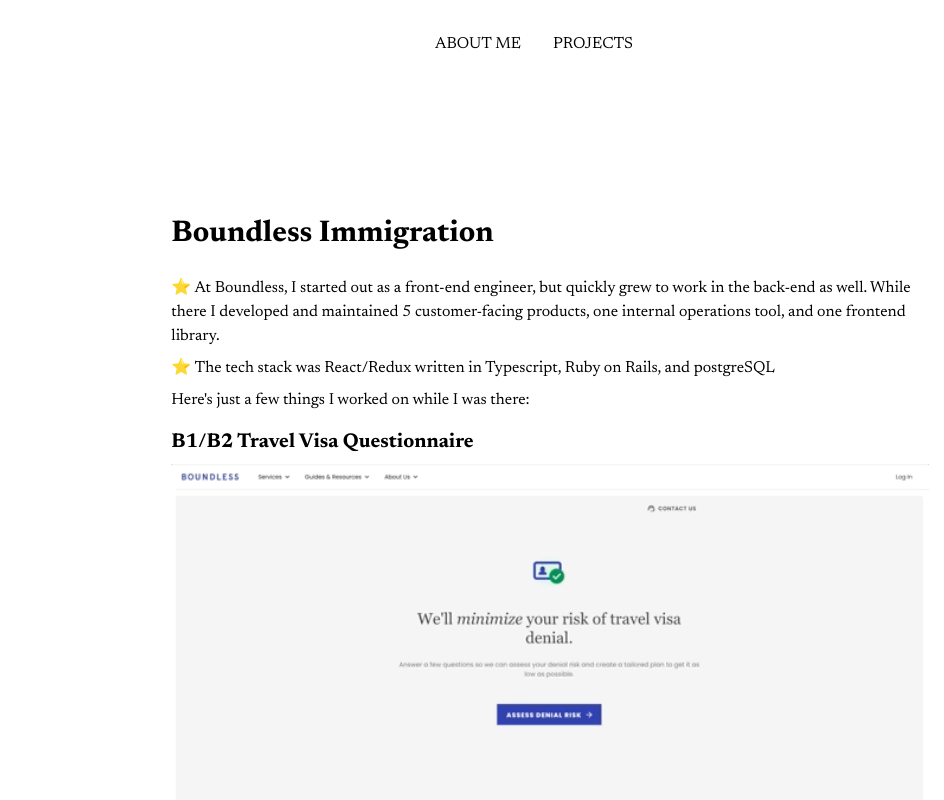
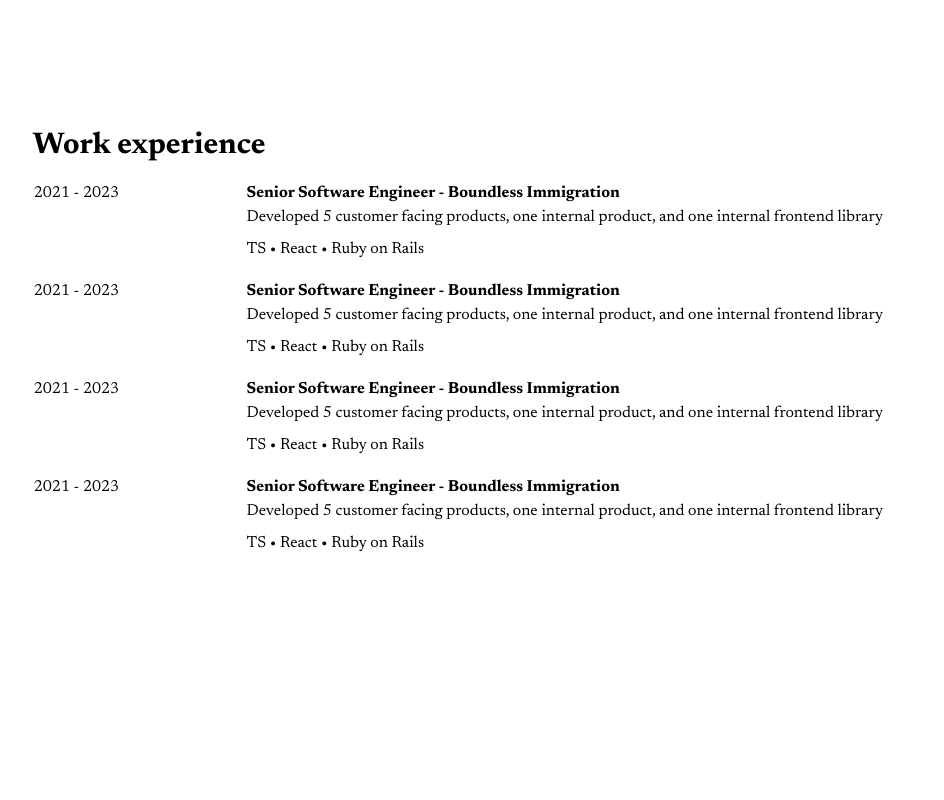
Before and after one commit to jeff-soriano/jeff-soriano.github.io, a Next.js app: page /experience in a window 1280 px wide. Shown: the top 800 px of the page, without its empty margins (90-1034 px from the left). Built offline with nearby package versions, Linux system fonts and the light colour scheme.

Commit message:
Implement new nav layout

```diff
--- a/app/experience/page.tsx
+++ b/app/experience/page.tsx
@@ -3,54 +3,72 @@
 
 export default function Experience() {
   return (
-    <section className="py-6 px-12">
-      <section className="mb-4">
-        <h1 className="text-3xl font-bold">Boundless Immigration</h1>
-        <br />
-        <ul className="mb-2">
-          <li className="mb-2">
-            ⭐ At Boundless, I started out as a front-end engineer, but quickly
-            grew to work in the back-end as well. While there I developed and
-            maintained 5 customer-facing products, one internal operations tool,
-            and one frontend library.
-          </li>
-          <li>
-            ⭐ The tech stack was React/Redux written in Typescript, Ruby on
-            Rails, and postgreSQL
-          </li>
-        </ul>
-        Here's just a few things I worked on while I was there:
-      </section>
-      <section>
-        <GifSection gif="b1b2" header="B1/B2 Travel Visa Questionnaire">
-          Questionnaire product that screens risk of denial when applying for
-          B1/B2 travel visa. Built in "just-in-time" components that explains to
-          customer why their risk may go up or down depending on answers.{' '}
-        </GifSection>
-        <GifSection gif="address-history" header="Address & Employment History">
-          Simple user interface with a lot going on in the background. Both
-          frontend and backend validation was written to ensure addresses were
-          inputted correctly, and that there were no overlaps in dates in order
-          to avoid getting possible rejections from USCIS
-        </GifSection>
-        <GifSection gif="doc-upload" header="Document Upload">
-          Document upload page for customers to upload supporting documents that
-          support their case in obtaining a visa. Each page contains
-          instructions for the type of document to upload. Documents were
-          securely uploaded to AWS S3.
-        </GifSection>
-        <GifSection gif="milestone-tracker" header="Milestone Tracker">
-          A "milestone tracker" to let customers who have completed their K1
-          visa application track further actions needed when obtaining a
-          marriaged-based green card in the future. Dates and inputs on the page
-          were dynamically altered based on customer input to certain fields.
-        </GifSection>
-        <GifSection gif="checkout" header="Checkout Page">
-          Checkout page that leads you down two options, paying for government
-          fees upfront or deciding to do that later. Integrated with Stripe and
-          SplitIt webhooks.
-        </GifSection>
-      </section>
+    <section className="px-4 pt-4">
+      <h2 className="text-3xl font-bold">Work experience</h2>
+      <table className="table-auto border-separate border-spacing-y-4">
+        <tbody>
+          <tr>
+            <td className="w-1/4 align-top">2021 - 2023</td>
+            <td>
+              <h3>
+                <strong>
+                  Senior Software Engineer - Boundless Immigration
+                </strong>
+              </h3>
+              <p>
+                Developed 5 customer facing products, one internal product, and
+                one internal frontend library
+              </p>
+              <p className="mt-2">TS • React • Ruby on Rails</p>
+            </td>
+          </tr>
+          <tr className="mt-10">
+            <td className="w-1/4 align-top">2021 - 2023</td>
+            <td>
+              <h3>
+                <strong>
+                  Senior Software Engineer - Boundless Immigration
+                </strong>
+              </h3>
+              <p>
+                Developed 5 customer facing products, one internal product, and
+                one internal frontend library
+              </p>
+              <p className="mt-2">TS • React • Ruby on Rails</p>
+            </td>
+          </tr>
+          <tr className="mt-10">
+            <td className="w-1/4 align-top">2021 - 2023</td>
+            <td>
+              <h3>
+                <strong>
+                  Senior Software Engineer - Boundless Immigration
+                </strong>
+              </h3>
+              <p>
+                Developed 5 customer facing products, one internal product, and
+                one internal frontend library
+              </p>
+              <p className="mt-2">TS • React • Ruby on Rails</p>
+            </td>
+          </tr>
+          <tr className="mt-10">
+            <td className="w-1/4 align-top">2021 - 2023</td>
+            <td>
+              <h3>
+                <strong>
+                  Senior Software Engineer - Boundless Immigration
+                </strong>
+              </h3>
+              <p>
+                Developed 5 customer facing products, one internal product, and
+                one internal frontend library
+              </p>
+              <p className="mt-2">TS • React • Ruby on Rails</p>
+            </td>
+          </tr>
+        </tbody>
+      </table>
     </section>
   )
 }
--- a/app/layout.tsx
+++ b/app/layout.tsx
@@ -4,7 +4,7 @@
 import Link from 'next/link'
 import bg from '../public/images/zion.jpeg'
 
-const inter = Newsreader({ subsets: ['latin'] })
+const newsreader = Newsreader({ subsets: ['latin'] })
 
 export const metadata: Metadata = {
   title: 'Create Next App',
@@ -18,23 +18,11 @@
 }) {
   return (
     <html lang="en">
-      <body className={`${inter.className} flex flex-col items-center`}>
-        <div className="w-4/6">
-          <nav className="z-10">
-            <div className="flex justify-center pb-6 pt-8 ">
-              <Link className="mr-8" href="/about-me">
-                ABOUT ME
-              </Link>
-              <Link className="mr-8" href="/side-projects">
-                PROJECTS
-              </Link>
-            </div>
-          </nav>
+      <body
+        className={`${newsreader.className} flex flex-col items-center content-center`}
+      >
+        <div className="w-10/12">
           <main className="pt-28">{children}</main>
-          {/* <footer className="text-xs border-t p-4 text-center border-slate-200/20">
-            Designed and built by yours truly, using NextJS, Typescript, and
-            TailwindCSS :)
-          </footer> */}
         </div>
       </body>
     </html>
--- a/app/page.tsx
+++ b/app/page.tsx
@@ -2,8 +2,8 @@
 
 export default function Home() {
   return (
-    <section className="py-6 px-12 grid grid-cols-2 gap-4">
-      <section className="px-4 pt-4 border-l-4 border-t-4">
+    <section className="py-6 px-12 grid grid-cols-3 gap-4">
+      <section className="px-4 pt-4 border-l-4 border-t-4 col-span-2">
         <h1 className="text-4xl font-bold">
           Hi there, my name is Jeff Soriano
         </h1>
@@ -18,72 +18,14 @@
         </p>
         <p className="mt-2">-JS</p>
       </section>
-      <section className="px-4 pt-4">
-        <h2 className="text-3xl font-bold">Work experience</h2>
-        <table className="table-auto border-separate border-spacing-y-4">
-          <tbody>
-            <tr>
-              <td className="w-1/4 align-top">2021 - 2023</td>
-              <td>
-                <h3>
-                  <strong>
-                    Senior Software Engineer - Boundless Immigration
-                  </strong>
-                </h3>
-                <p>
-                  Developed 5 customer facing products, one internal product,
-                  and one internal frontend library
-                </p>
-                <p className="mt-2">TS • React • Ruby on Rails</p>
-              </td>
-            </tr>
-            <tr className="mt-10">
-              <td className="w-1/4 align-top">2021 - 2023</td>
-              <td>
-                <h3>
-                  <strong>
-                    Senior Software Engineer - Boundless Immigration
-                  </strong>
-                </h3>
-                <p>
-                  Developed 5 customer facing products, one internal product,
-                  and one internal frontend library
-                </p>
-                <p className="mt-2">TS • React • Ruby on Rails</p>
-              </td>
-            </tr>
-            <tr className="mt-10">
-              <td className="w-1/4 align-top">2021 - 2023</td>
-              <td>
-                <h3>
-                  <strong>
-                    Senior Software Engineer - Boundless Immigration
-                  </strong>
-                </h3>
-                <p>
-                  Developed 5 customer facing products, one internal product,
-                  and one internal frontend library
-                </p>
-                <p className="mt-2">TS • React • Ruby on Rails</p>
-              </td>
-            </tr>
-            <tr className="mt-10">
-              <td className="w-1/4 align-top">2021 - 2023</td>
-              <td>
-                <h3>
-                  <strong>
-                    Senior Software Engineer - Boundless Immigration
-                  </strong>
-                </h3>
-                <p>
-                  Developed 5 customer facing products, one internal product,
-                  and one internal frontend library
-                </p>
-                <p className="mt-2">TS • React • Ruby on Rails</p>
-              </td>
-            </tr>
-          </tbody>
-        </table>
+      <section className="flex">
+        <div className="mt-auto ml-auto px-4 pt-4 border-l-4 border-t-4">
+          <ul>
+            <li>About me</li>
+            <li>Experience</li>
+            <li>Project</li>
+          </ul>
+        </div>
       </section>
     </section>
   )
```
